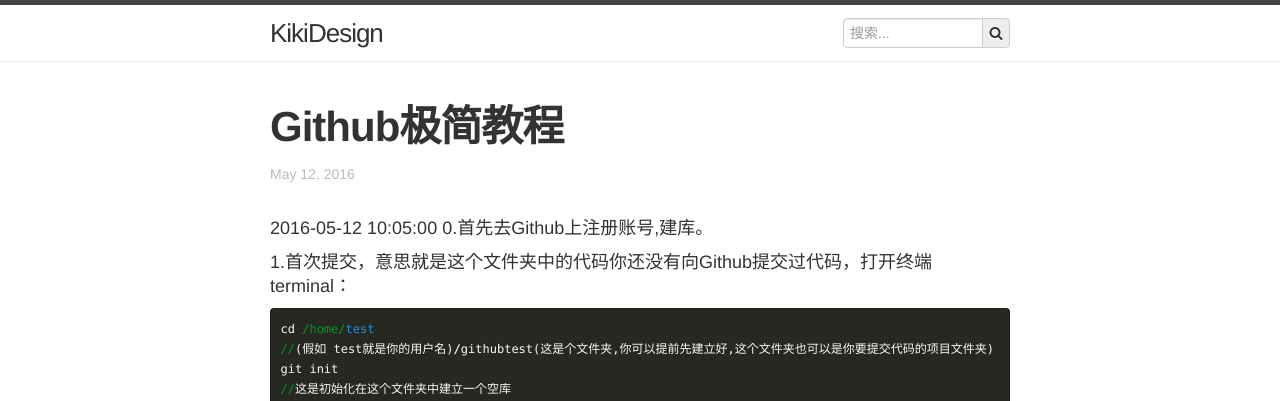
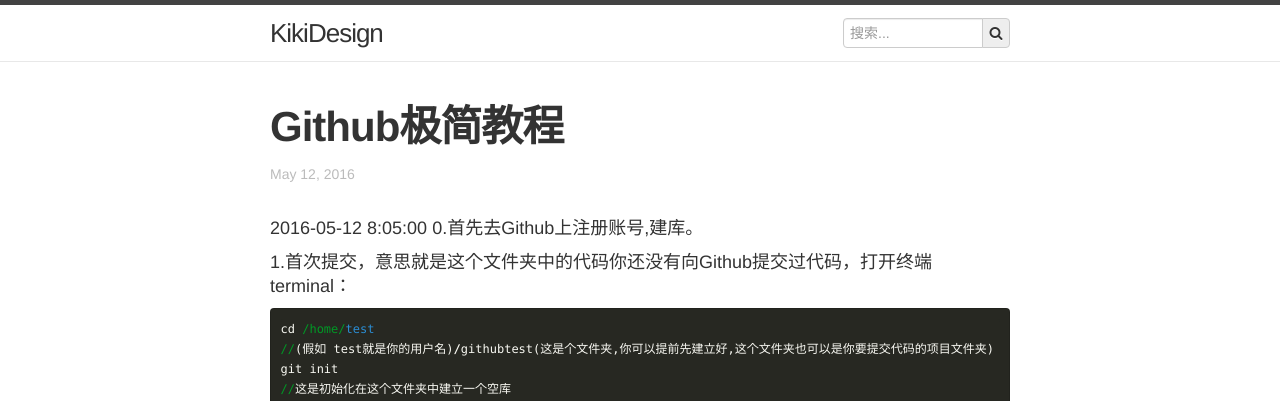
Before and after one commit to kikidesign/kikidesign.github.io, a Jekyll site: the page built from _posts/2016-05-11-Github-Simple.md, in a window 1280 px wide. Shown: the top 401 px of the page. Built offline with Jekyll 4.4.1, drawn with Linux system fonts in a browser that asks for light colours.

Commit message:
导入Lofter数据

```diff
--- a/_posts/2016-05-11-Github-Simple.md
+++ b/_posts/2016-05-11-Github-Simple.md
@@ -1,12 +1,12 @@
 ---
 layout: post
 title:  "Github极简教程"
-date:   2016-05-12 10:05:00
+date:   2016-05-12 8:05:00
 categories: Github
 ---
 
 
-2016-05-12 10:05:00
+2016-05-12 8:05:00
 0.首先去Github上注册账号,建库。
 
 1.首次提交，意思就是这个文件夹中的代码你还没有向Github提交过代码，打开终端terminal：
```
